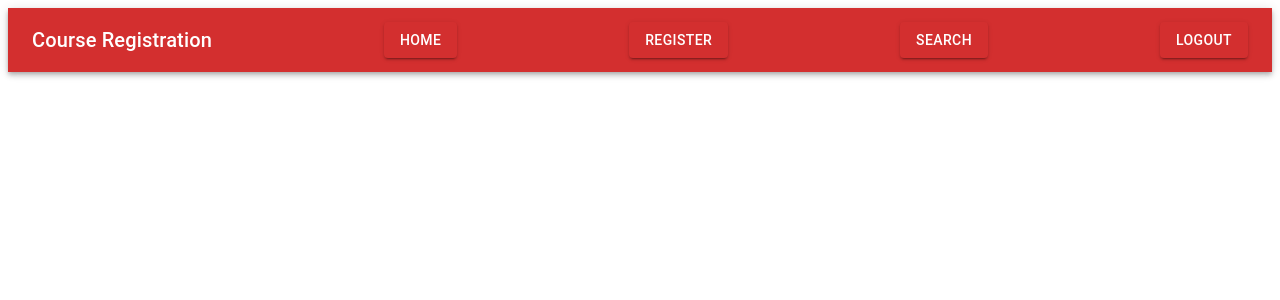
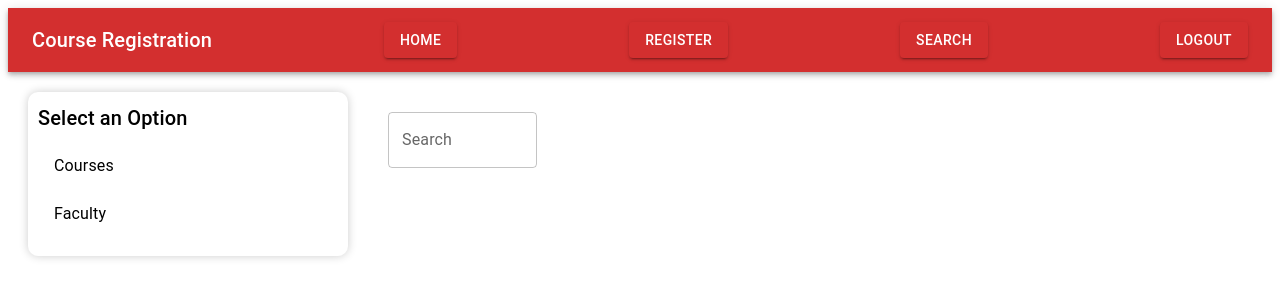
Before and after one commit to CS532-Spring23-Course-Registration/TBD-Target-Brainstorm-Develop, a React (Create React App) app in the folder Front-End/: page /faculty-and-course-info in a window 1280 px wide. Shown: the top 300 px of the page. Built offline with nearby package versions, Linux system fonts and the light colour scheme; what @react-pdf/renderer would draw is missing.

Commit message:
Faculty & Courses Page Started

```diff
--- a/Front-End/src/App.js
+++ b/Front-End/src/App.js
@@ -4,11 +4,11 @@ import React, { useState } from "react";
 import Login from "./Components/Login";
 import Menu from "./Components/Menu";
 import PDF from "./Components/PDF";
+import FacultyAndCourses from "./Components/FacultyAndCourses";
 import CRegHome from "./Components/Register/CRegHome";
 import CSearch from "./Components/Register/CSearch";
 import MajorList from "./Components/Register/MajorList";
 import MyCourses from "./Components/Register/MyCourses";
-import Courses from "./Components/Register/Courses";
 import Cinfo from "./Components/Register/Cinfo";
 import Navigation from "./Components/Navigation";
 import Profile from "./Components/Profile";
@@ -39,12 +39,13 @@ function App() {
           <Route path="/search" element={<CSearch />} />
           <Route path="/majorlist" element={<MajorList />} />
           <Route path="/mycourses" element={<MyCourses />} />
-          <Route path="/courses" element={<Courses />} />
+          <Route path="/faculty-and-course-info" element={<FacultyAndCourses />} />
           <Route path="/courseinfo" element={<Cinfo />} />
           <Route path="/" element={<Navigation />} />
           <Route path="/profile" element={<Profile />} />
           <Route path="/academic-Record" element={<AcademicRecord />} />
           <Route path="/Major-Requirements" element={<MajorRequirements />} />
+          <Route exact path="/cinfo/:id" element={<Cinfo />} />
         </Routes>
       </Router>
     </div>
--- /dev/null
+++ b/Front-End/src/Components/FacultyAndCourses.js
@@ -0,0 +1,82 @@
+import React, { useState } from "react";
+import {
+  AppBar,
+  Drawer,
+  IconButton,
+  List,
+  ListItem,
+  ListItemIcon,
+  ListItemText,
+  Toolbar,
+  Typography,
+  TextField,
+  Card,
+  CardContent,
+  Divider,
+  Box,
+} from "@mui/material";
+import MenuIcon from '@mui/icons-material/Menu';
+
+const FacultyAndCourses = () => {
+    const [open, setOpen] = useState(false);
+    const [selectedItem, setSelectedItem] = useState("");
+    const [searchQuery, setSearchQuery] = useState("");
+
+    const handleDrawerToggle = () => {
+      setOpen(!open);
+    };
+
+    const handleListItemClick = (item) => {
+      setSelectedItem(item);
+    };
+
+    const handleSearchChange = (event) => {
+      setSearchQuery(event.target.value);
+    };
+
+    const options = ["Courses", "Faculty"];
+
+    return (
+      <div>
+  <Box display="flex">
+        <Box sx={{
+          backgroundColor: '#fff',
+          boxShadow: '0 0 10px rgba(0, 0, 0, 0.2)',
+          borderRadius: '10px',
+          width: '300px',
+          margin: '20px',
+          padding: '10px'
+        }}>
+          <Typography variant="h6" component="div">
+            Select an Option
+          </Typography>
+          <List>
+            {options.map((option, index) => (
+              <div key={index}>
+                <ListItem button onClick={() => handleListItemClick(option)}>
+                  <ListItemText primary={option} />
+                </ListItem>
+              </div>
+            ))}
+          </List>
+        </Box>
+        <Box sx={{ margin: '20px' }}>
+          <TextField
+            id="search-bar"
+            label={`Search ${selectedItem}`}
+            variant="outlined"
+            fullWidth
+            value={searchQuery}
+            onChange={handleSearchChange}
+            sx={{
+              marginTop: '20px',
+              width: '60%'
+            }}
+          />
+        </Box>
+        </Box>
+      </div>
+    );
+  };
+
+  export default FacultyAndCourses;
--- a/Front-End/src/Components/Navigation.js
+++ b/Front-End/src/Components/Navigation.js
@@ -39,8 +39,7 @@ const options = [
   { title: "Course Register", path: "/reghome" },
   { title: "Major Requirements", path: "/Major-Requirements" },
   {
-    title: "Faculty And Course Information",
-    path: "/",
+    title: "Faculty And Course Information", path: "/faculty-and-course-info",
   },
   { title: "Course Grades", path: "/" },
 ];
--- a/Front-End/src/Components/Register/CSearch.js
+++ b/Front-End/src/Components/Register/CSearch.js
@@ -2,6 +2,7 @@ import React, { useState } from "react";
 import CRegHome from "./CRegHome";
 import { makeStyles } from "@mui/styles";
 import { TextField, Button, List, ListItem, ListItemText } from "@mui/material";
+import { Link } from "react-router-dom";
 
 const useStyles = makeStyles((theme) => ({
   root: {
@@ -59,7 +60,11 @@ function CSearch() {
   const classes = useStyles();
   const [searchTerm, setSearchTerm] = useState("");
   const [searchResults, setSearchResults] = useState([]);
-  const Courses = ["CS 550 6654", "CS 532 6634", "CS 480 2992"];
+  const Courses = [
+    { name: "Course A", description: "This is course A" },
+    { name: "Course B", description: "This is course B" },
+    { name: "Course C", description: "This is course C" },
+  ];
 
   const handleSearch = (e) => {
     e.preventDefault();
@@ -93,13 +98,17 @@ function CSearch() {
           </Button>
         </form>
         {Courses.length > 0 && (
-          <List className={classes.courseList}>
-            {Courses.map((result, i) => (
-              <ListItem key={i} className={classes.courseItem}>
-                <ListItemText primary={result} />
-              </ListItem>
-            ))}
-          </List>
+           <List className={classes.courseList}>
+           {Courses.map((result, i) => (
+             <ListItem　key={i} className={classes.courseItem} component={Link} to = "/cinfo/${result.id}" >
+               <ListItemText
+                 primary={result.name}
+                 secondary={result.description}
+               />
+
+             </ListItem>
+           ))}
+         </List>
         )}
       </div>
     </div>
--- a/Front-End/src/Components/Register/Cinfo.js
+++ b/Front-End/src/Components/Register/Cinfo.js
@@ -1,32 +1,67 @@
-import React from "react";
+import React, { useState, useEffect } from "react";
+import { useParams } from "react-router-dom";
+import { Card, CardContent,Typography } from "@mui/material";
+import { makeStyles } from "@mui/styles";
 import CRegHome from "./CRegHome";
-import { makeStyles } from "@mui/styles";
-import { Link } from "react-router-dom";
 
-const useStyles = makeStyles({
+
+
+const useStyles = makeStyles((theme) => ({
   root: {
     display: "flex",
-    width: "100px",
+    width: "90%-200px",
     height: "100%",
     marginLeft: "200px",
     boxSizing: "border-box",
   },
   contents: {
+    display: "flex",
     padding: "10px",
+    width: "100%",
+    alignItems: "center",
+    justifyContent: "center",
+    flexDirection: "column",
   },
-});
+  card: {
+    width: "100%",
+  }
+
+}));
 
 function Cinfo() {
   const classes = useStyles();
+  const { id } = useParams();
+  const [course, setCourse] = useState({});
+
+  useEffect(() => {
+    fetch(`/cinfo/${id}`)
+      .then((res) => res.json())
+      .then((data) => {
+        setCourse(data);
+      });
+  }, [id]);
 
   return (
     <div className={classes.root}>
       <CRegHome />
       <div className={classes.contents}>
-        <Link to="/register">Cinfo</Link>
+      <Card className={classes.card}>
+        <CardContent className={classes.cardcontent}>
+          <Typography variant="h4" >
+            {course.title}
+          </Typography>
+          <Typography variant="body1" >
+            {course.description}
+          </Typography>
+          <Typography variant="body2">Instructor: {course.instructor}</Typography>
+          <Typography variant="body2">Start Date: {course.startDate}</Typography>
+          <Typography variant="body2">End Date: {course.endDate}</Typography>
+        </CardContent>
+      </Card>
       </div>
     </div>
   );
 }
 
+
 export default Cinfo;
--- a/Front-End/src/Components/Register/Courses.js
+++ /dev/null
@@ -1,32 +0,0 @@
-import React from "react";
-import CRegHome from "./CRegHome";
-import { makeStyles } from "@mui/styles";
-import { Link } from "react-router-dom";
-
-const useStyles = makeStyles({
-  root: {
-    display: "flex",
-    width: "100px",
-    height: "100%",
-    marginLeft: "200px",
-    boxSizing: "border-box",
-  },
-  contents: {
-    padding: "10px",
-  },
-});
-
-function Courses() {
-  const classes = useStyles();
-
-  return (
-    <div className={classes.root}>
-      <CRegHome />
-      <div className={classes.contents}>
-        <Link to="/courseinfo">Courses</Link>
-      </div>
-    </div>
-  );
-}
-
-export default Courses;
```
